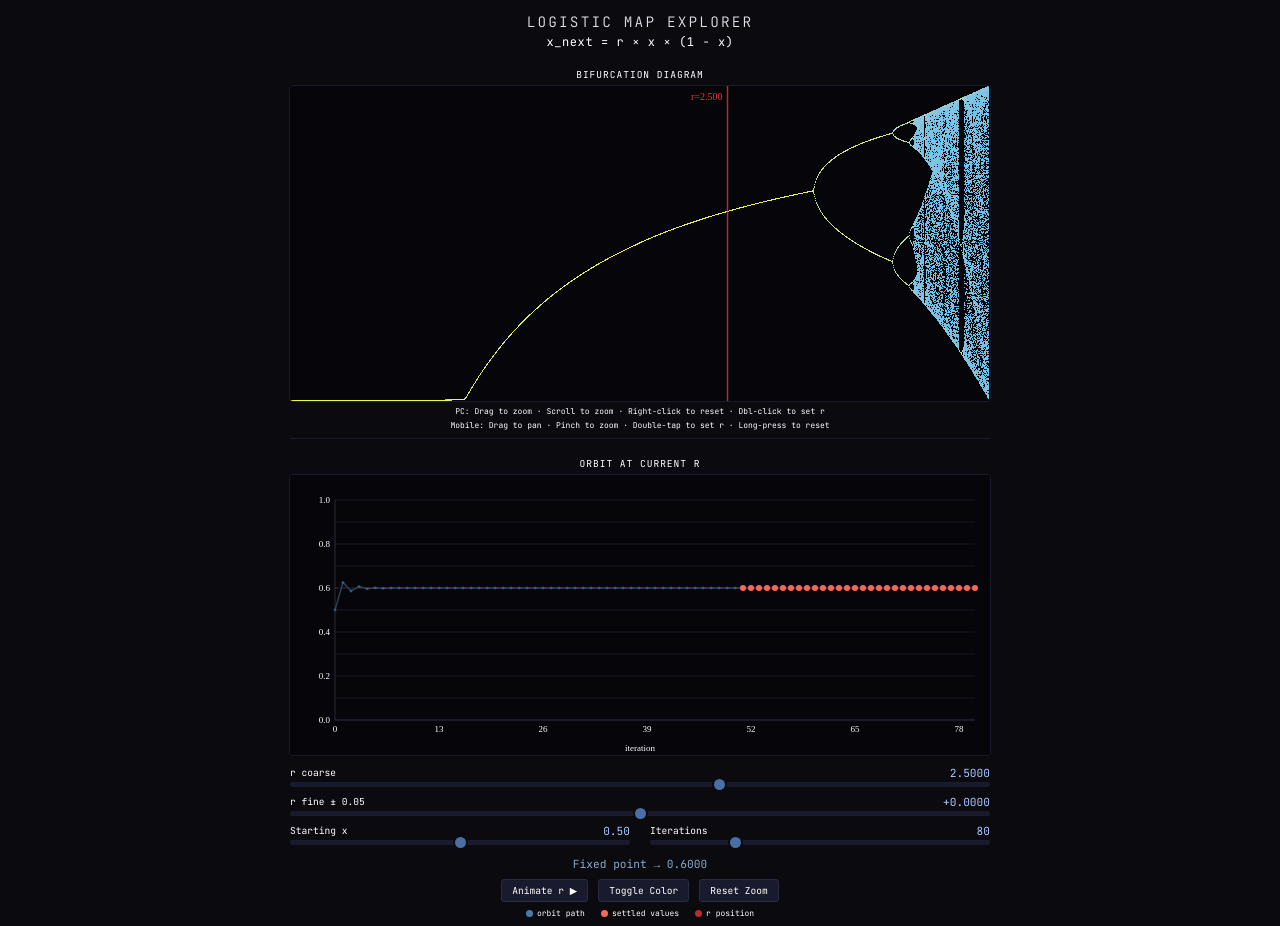
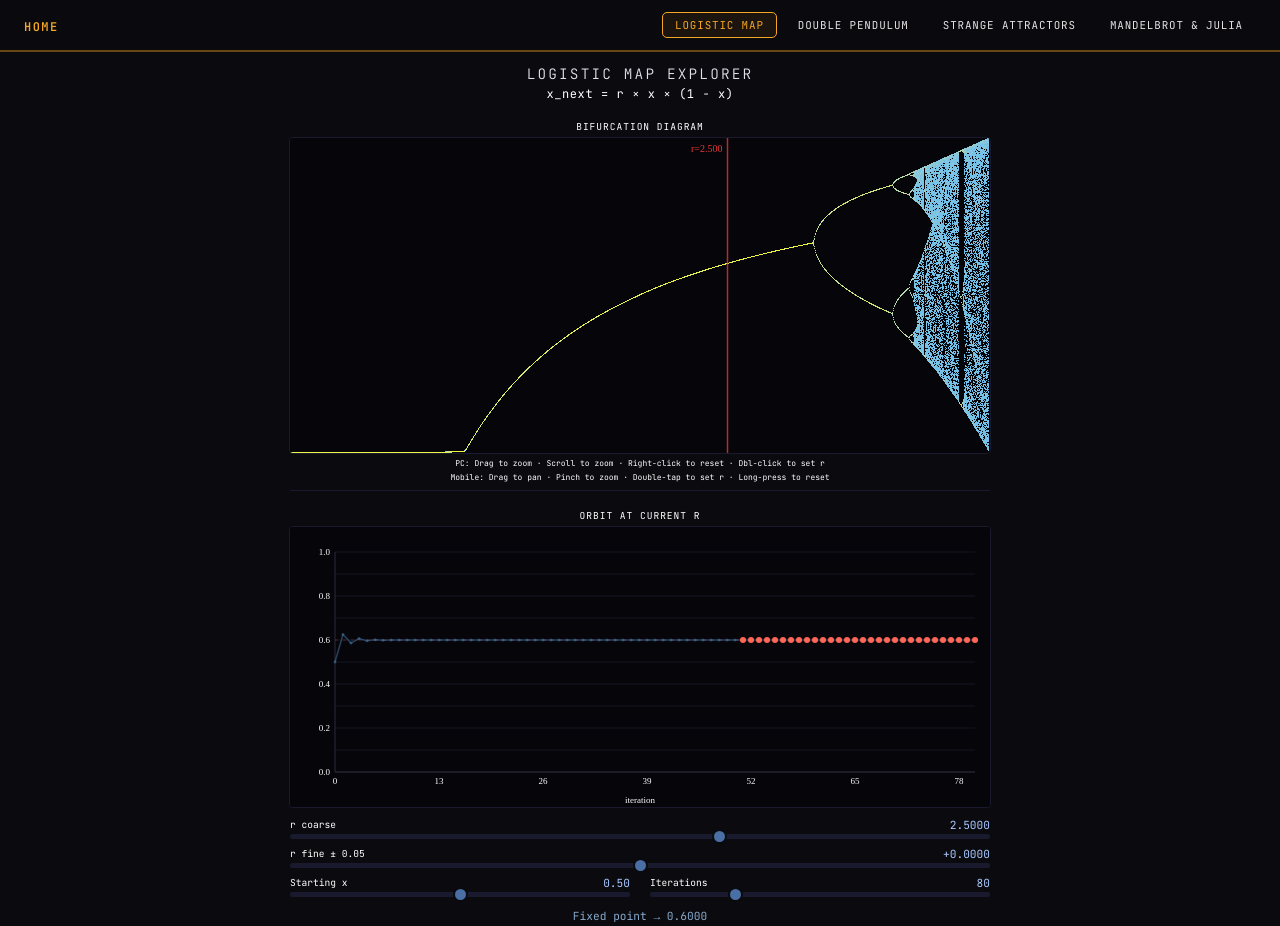
Before and after one commit to balaw100/Chaos, a plain HTML site: page logistic-map.html in a window 1280 px wide. Shown: the top 926 px of the page. Drawn offline with Linux system fonts and the light colour scheme.

Commit message:
Add navigation bar to logistic map page

```diff
--- a/logistic-map.html
+++ b/logistic-map.html
@@ -7,6 +7,33 @@
 <style>
   @import url('https://fonts.googleapis.com/css2?family=JetBrains+Mono:wght@300;400;600&display=swap');
   * { margin: 0; padding: 0; box-sizing: border-box; }
+
+  /* ── chaos nav ── */
+  .chaos-nav {
+    position:fixed; top:0; left:0; right:0; z-index:999;
+    background:rgba(10,10,15,0.95); backdrop-filter:blur(12px);
+    border-bottom:2px solid rgba(245,166,35,0.4);
+    display:flex; align-items:center; justify-content:space-between;
+    padding:0 24px; height:52px; font-family:'JetBrains Mono',monospace;
+  }
+  .chaos-nav-home a {
+    font-size:0.75rem; font-weight:600; letter-spacing:0.12em; text-transform:uppercase;
+    text-decoration:none; color:#F5A623; transition:color 0.2s;
+  }
+  .chaos-nav-home a:hover { color:#FFC880; }
+  .chaos-nav-tools { display:flex; align-items:center; gap:8px; }
+  .chaos-nav-tools a {
+    font-size:0.68rem; letter-spacing:0.08em; text-transform:uppercase;
+    text-decoration:none; color:#E5E2E1;
+    padding:5px 12px; border-radius:5px; border:1px solid transparent;
+    transition:all 0.2s; white-space:nowrap;
+  }
+  .chaos-nav-tools a:hover { color:#fff; background:rgba(255,255,255,0.07); }
+  .chaos-nav-tools a.current {
+    color:#F5A623; border-color:#F5A623;
+    background:rgba(245,166,35,0.08); pointer-events:none;
+  }
+  /* ── end chaos nav ── */
   body {
     background: #0a0a0f;
     color: #c8c8d0;
@@ -14,7 +41,7 @@
     display: flex;
     flex-direction: column;
     align-items: center;
-    padding: 12px;
+    padding: 64px 12px 12px;
   }
   h1 {
     font-size: 0.9rem;
@@ -129,6 +156,15 @@
 </style>
 </head>
 <body>
+<nav class="chaos-nav">
+  <div class="chaos-nav-home"><a href="index.html">Home</a></div>
+  <div class="chaos-nav-tools">
+    <a class="current" href="#">Logistic Map</a>
+    <a href="double-pendulum.html">Double Pendulum</a>
+    <a href="lorenz-attractor.html">Strange Attractors</a>
+    <a href="mandelbrot.html">Mandelbrot &amp; Julia</a>
+  </div>
+</nav>
 
 <h1>Logistic Map Explorer</h1>
 <div style="font-size:0.75rem; color:#ffffff; margin-bottom:8px; letter-spacing:0.05em;">x_next = r × x × (1 − x)</div>
```
